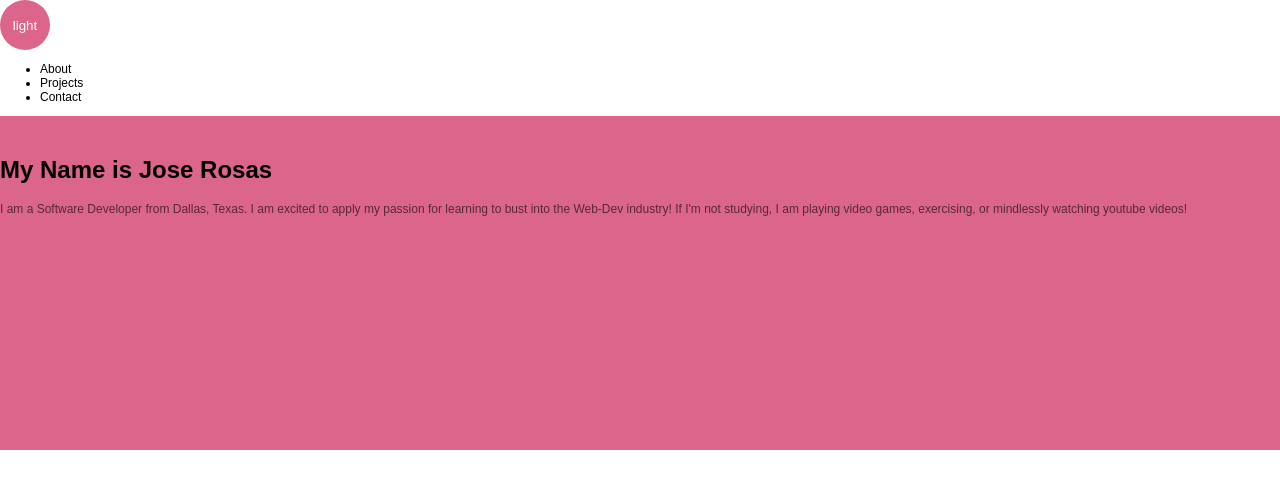
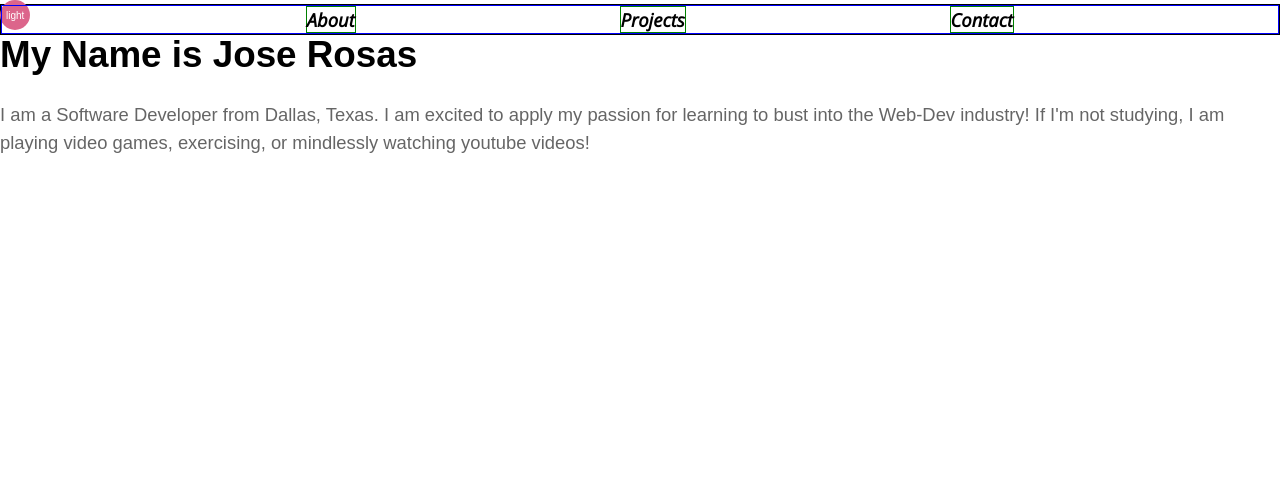
Before and after one commit to josejrrosas/React-Portfolio, a React (Create React App) app: page /about in a window 1280 px wide. Shown: the top 488 px of the page. Built offline with nearby package versions, Linux system fonts and the light colour scheme; the HTML template or start-up script is replaced by a standard one.

Commit message:
created some pages, got the nav be at the top page

```diff
--- a/public/index.html
+++ b/public/index.html
@@ -10,6 +10,16 @@
       content="Web site created using create-react-app"
     />
     <link rel="apple-touch-icon" href="%PUBLIC_URL%/logo192.png" />
+    <link rel="preconnect" href="https://fonts.googleapis.com" />
+    <link rel="preconnect" href="https://fonts.gstatic.com" crossorigin />
+    <link
+      href="https://fonts.googleapis.com/css2?family=Dancing+Script&family=Open+Sans:ital@1&display=swap"
+      rel="stylesheet"
+    />
+    <link
+      href="https://fonts.googleapis.com/css?family=Montserrat"
+      rel="stylesheet"
+    />
     <!--
       manifest.json provides metadata used when your web app is installed on a
       user's mobile device or desktop. See https://developers.google.com/web/fundamentals/web-app-manifest/
--- a/src/components/Header.js
+++ b/src/components/Header.js
@@ -1,5 +1,6 @@
 import React from "react";
 import { StyledHeader, Nav, Main } from "./styles/Header.styled";
+
 
 const Header = () => {
   return (
--- a/src/components/styles/Header.styled.js
+++ b/src/components/styles/Header.styled.js
@@ -1,18 +1,32 @@
 import styled from "styled-components";
 
 export const StyledHeader = styled.header `
-    background-color: ${({theme}) => theme.titleColor};
     color: ${({theme}) => theme.tagLineColor};
-    height:50vh;
-    font-size: .75rem;
+    margin: auto;
 `;
 
 export const Nav = styled.nav`
-    background-color: ${({theme}) => theme.pageBackground};
     display:flex;
     align-items:center;
-    justify-content:space-between;
-    margin-bottom: 40px;
+    margin:-2% auto;
+    font-family: 'Open Sans', sans-serif;
+    font-weight: bolder;
+    border:1px solid black;
+
+    ul {
+        display: inline-flex;
+        justify-content: space-evenly;
+        margin: 0px auto;
+        width: 100vw;
+        border:1px solid blue;
+
+    }
+
+    ul li {
+        text-decoration: none;
+        list-style: none;
+        border:1px solid green;
+    }
 
 `
 
--- a/src/components/styles/Toggle.styled.js
+++ b/src/components/styles/Toggle.styled.js
@@ -2,12 +2,13 @@ import styled from "styled-components";
 
 export const ToggleStyle = styled.button `
     cursor: pointer;
-    height:50px;
-    width:50px;
+    height:30px;
+    width:30px;
     border-radius:50%;
     border:none;
     background-color: ${props => props.theme.titleColor};
     color: ${props => props.theme.pageBackground};
+    font-size:10px;
 
     &:focus {
         outline: none;
```
Also changed, not shown: src/Pages/About.js (added, +9 -0 lines), src/Pages/Contact.js (added, +9 -0 lines), src/Pages/Projects.js (added, +9 -0 lines).
